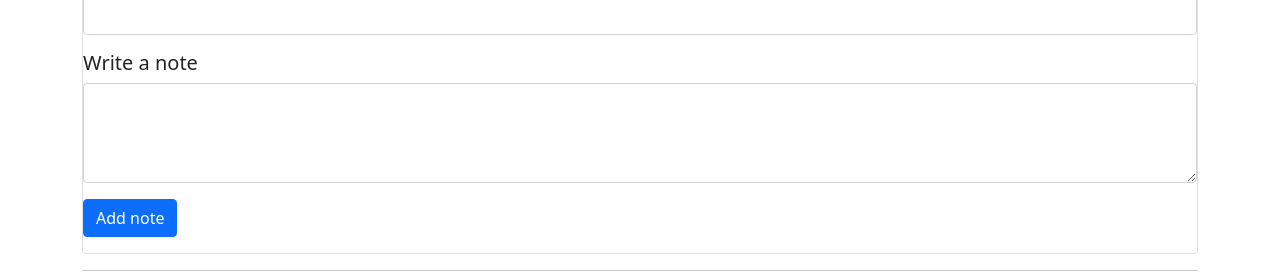
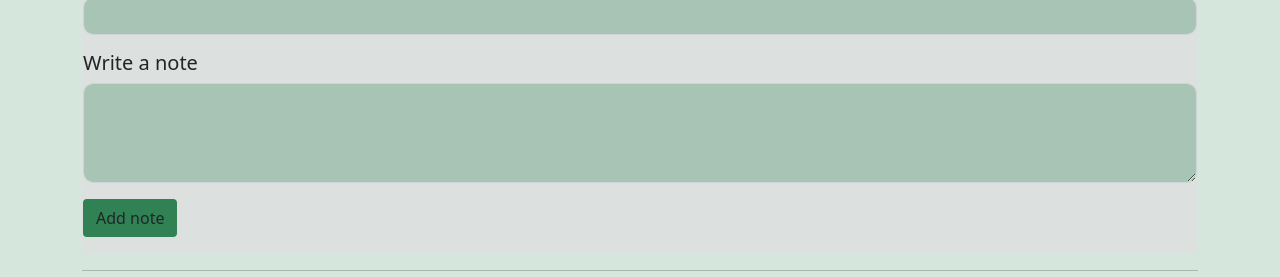
Before and after one commit to Pawan-patel1718/securenotes, a plain HTML site: page index.html in a window 1280 px wide. Shown: the part 178-455 px from the top of the page. Drawn offline with nearby package versions, Linux system fonts and the light colour scheme.

Commit message:
background color change
background color change

```diff
--- a/index.html
+++ b/index.html
@@ -10,7 +10,7 @@
         integrity="sha384-1BmE4kWBq78iYhFldvKuhfTAU6auU8tT94WrHftjDbrCEXSU1oBoqyl2QvZ6jIW3" crossorigin="anonymous">
 </head>
 
-<body>
+<body style="background-color: #d5e6dd;">
     <nav class="navbar navbar-expand-lg navbar-dark bg-dark">
         <div class="container-fluid">
             <a class="navbar-brand" href="#">My notes</a>
@@ -34,24 +34,27 @@
 
     <div class="container my-3">
         <h1 align="center">My magic notes</h1>
-        <div class="card">
+        <div class="card" style="border-radius: 10px;">
 
-            <div class="noteCard">
+            <div class="noteCard"  style="background-color: #dce0de;">
                 <!--Title is her-->
                 <div class="column mb-3">
-                    <label for="inputEmail3" class="col-sm-2 col-form-label"><h5>Add title</h5></label>
+                    <label for="inputEmail3" class="col-sm-2 col-form-label">
+                        <h5>Add title</h5>
+                    </label>
                     <div class="col-sm-15">
-                      <input type="text" class="form-control" id="addTitle">
+                        <input type="text" class="form-control" id="addTitle"
+                            style="border-radius: 10px;background-color:#a7c4b4;">
                     </div>
-                  </div>
+                </div>
                 <h5 class="card-title" id="card-title">Write a note</h5>
                 <div class="form-floating">
                     <textarea class="form-control" placeholder="Leave a comment here" id="addTxt"
-                        style="height: 100px"></textarea>
+                        style="height: 100px;border-radius: 10px;background-color:#a7c4b4;"></textarea>
                     <label for="floatingTextarea2"></label>
                 </div>
 
-                <button class="btn btn-primary my-3" id="addBtn">Add note</button>
+                <button class="btn my-3" id="addBtn" style="background-color:#308254">Add note</button>
             </div>
         </div>
 
--- a/script.js
+++ b/script.js
@@ -14,8 +14,8 @@ addBtn.addEventListener('click', function (e) {
         notesObj = JSON.parse(notes)
     }
     let myObj = {
-        title:addTitle.value,
-        text:addTxt.value
+        title: addTitle.value,
+        text: addTxt.value
     }
     notesObj.push(myObj);
     localStorage.setItem("notes", JSON.stringify(notesObj));
@@ -33,28 +33,28 @@ function showNotes() {
         notesObj = JSON.parse(notes)
     }
     let html = "";
-    notesObj.forEach(function(element,index) {
+    notesObj.forEach(function (element, index) {
         html += `
-        <div class="noteCard card my-3 mx-3" style="width: 18rem;">
+        <div class="noteCard card my-3 mx-3" style="width: 18rem ; background-color: #a7c4b4;">
         <div class="card-body">
             <h5 class="card-title">${element.title}</h5>
             <p class='card-text'>${element.text}</p>
-            <button id="${index}"onclick="deleteNote(this.id)" class="btn btn-primary">Delete note</button>
+            <button id="${index}"onclick="deleteNote(this.id)" class="btn" style="background-color:#308254">Delete note</button>
         </div>
         </div>
                 `
     });
     let notesElm = document.getElementById('notes');
-    if (notesObj.length!=0) {
-        notesElm.innerHTML=html
+    if (notesObj.length != 0) {
+        notesElm.innerHTML = html
     }
-    else{
-        notesElm.innerHTML='there is no notes are writen before'
+    else {
+        notesElm.innerHTML = 'there is no notes are writen before'
     }
 }
 
 function deleteNote(index) {
-    console.log('I am deleteing',index);
+    console.log('I am deleteing', index);
     let notes = localStorage.getItem("notes")
     if (notes == null) {
         notesObj = [];
@@ -62,7 +62,7 @@ function deleteNote(index) {
     else {
         notesObj = JSON.parse(notes)
     }
-    notesObj.splice(index,1);
+    notesObj.splice(index, 1);
     localStorage.setItem("notes", JSON.stringify(notesObj));
     showNotes();
 }
@@ -78,17 +78,17 @@ function deleteNote(index) {
 // })
 
 let search = document.getElementById('searchTxt');
-search.addEventListener("input", function(){
+search.addEventListener("input", function () {
 
     let inputVal = search.value.toLowerCase();
     // console.log('Input event fired!', inputVal);
     let noteCards = document.getElementsByClassName('noteCard');
-    Array.from(noteCards).forEach(function(element){
+    Array.from(noteCards).forEach(function (element) {
         let cardTxt = element.getElementsByTagName("p")[0].innerText;
-        if(cardTxt.includes(inputVal)){
+        if (cardTxt.includes(inputVal)) {
             element.style.display = "block";
         }
-        else{
+        else {
             element.style.display = "none";
         }
         // console.log(cardTxt);
```
